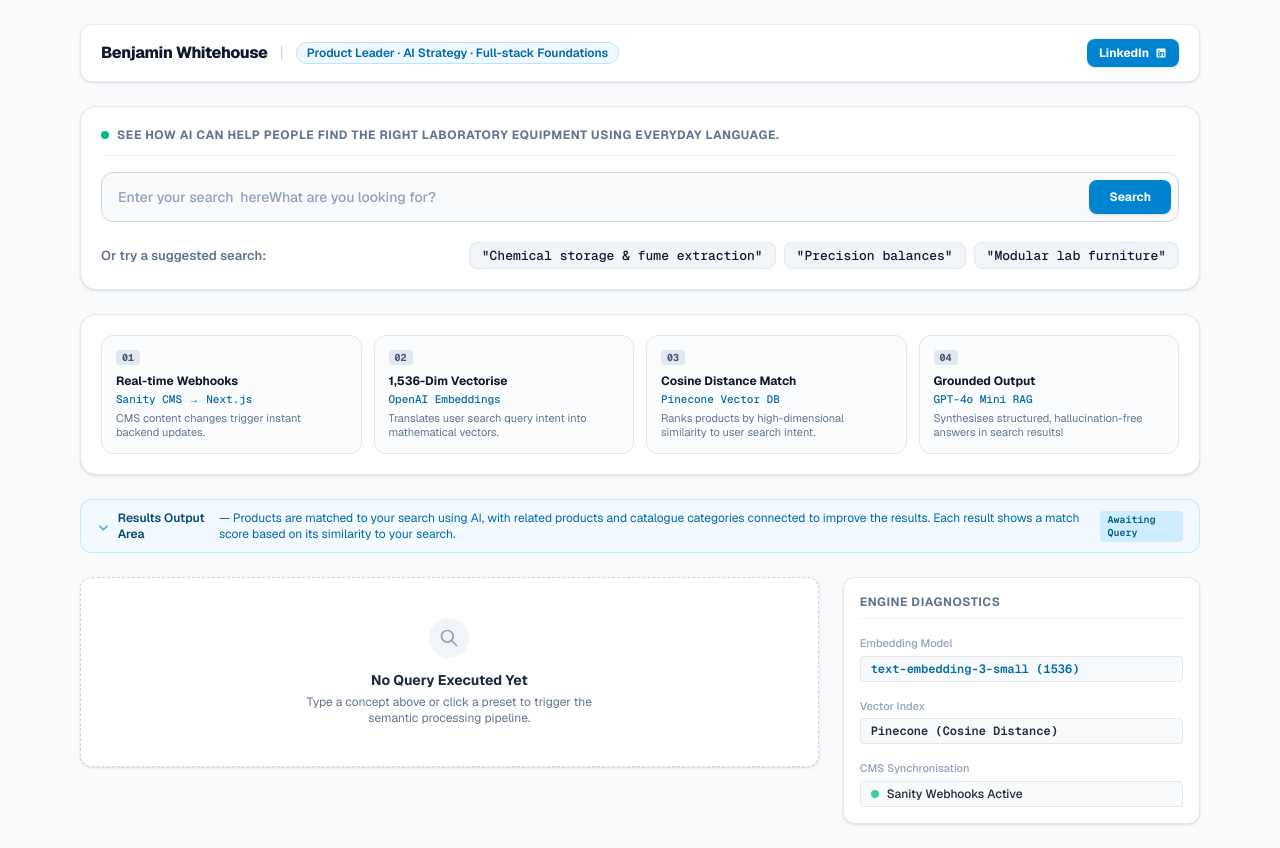
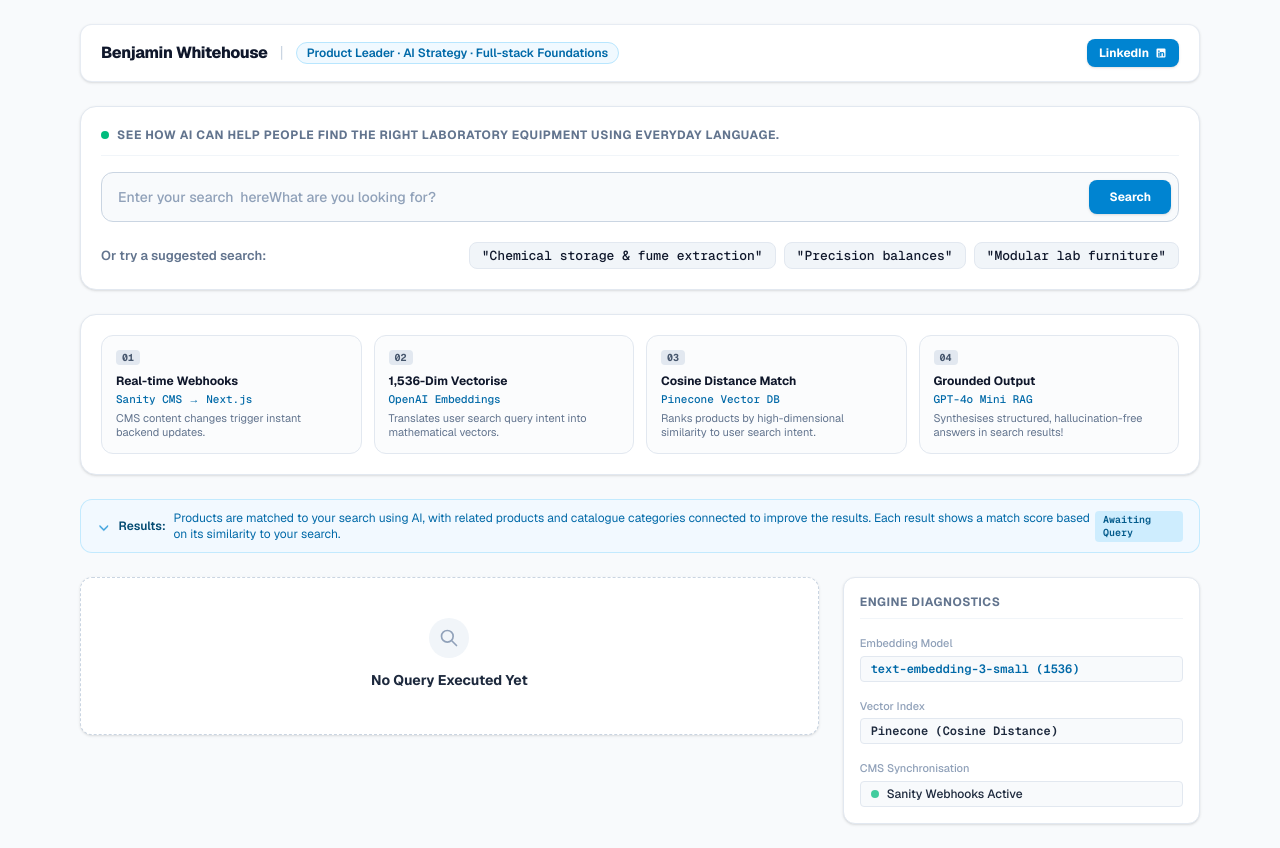
Before and after one commit to bpwhitehouse/discovery-engine, a Next.js app: page /demo in a window 1280 px wide. Built offline with nearby package versions, Linux system fonts and the light colour scheme.

Commit message:
Update demo copy

```diff
--- a/src/app/demo/DemoClient.tsx
+++ b/src/app/demo/DemoClient.tsx
@@ -155,7 +155,7 @@ export default function DemoClient() {
             <span className="text-slate-500 font-semibold text-[13px]">Or try a suggested search:</span>
             <div className="flex flex-wrap gap-2">
               <button
-                onClick={() => runPreset('Chemical storage and fume extraction systems')}
+                onClick={() => runPreset('Chemical storage fume extraction systems')}
                 className="text-[13px] bg-slate-100 hover:bg-sky-50 hover:text-sky-700 border border-slate-200 px-3 py-1 rounded-lg font-mono font-medium transition-all"
               >
                 &quot;Chemical storage &amp; fume extraction&quot;
@@ -222,10 +222,10 @@ export default function DemoClient() {
               <path strokeLinecap="round" strokeLinejoin="round" strokeWidth="2" d="M19 13l-7 7-7-7" />
             </svg>
             <span className="font-semibold">
-              Results Output Area
+              Results:
             </span>
             <span className="text-sky-700 font-normal hidden sm:inline">
-              — Products are matched to your search using AI, with related products and catalogue categories connected to improve the results. Each result shows a match score based on its similarity to your search.
+              Products are matched to your search using AI, with related products and catalogue categories connected to improve the results. Each result shows a match score based on its similarity to your search.
             </span>
           </div>
           <span className="font-mono text-[10px] bg-sky-200/60 px-2 py-0.5 rounded text-sky-800 font-semibold">
@@ -257,9 +257,6 @@ export default function DemoClient() {
                   </svg>
                 </div>
                 <h4 className="text-sm font-bold text-slate-800 mb-1">No Query Executed Yet</h4>
-                <p className="text-xs text-slate-500 max-w-xs mx-auto">
-                  Type a concept above or click a preset to trigger the semantic processing pipeline.
-                </p>
               </div>
             )}
 
```
